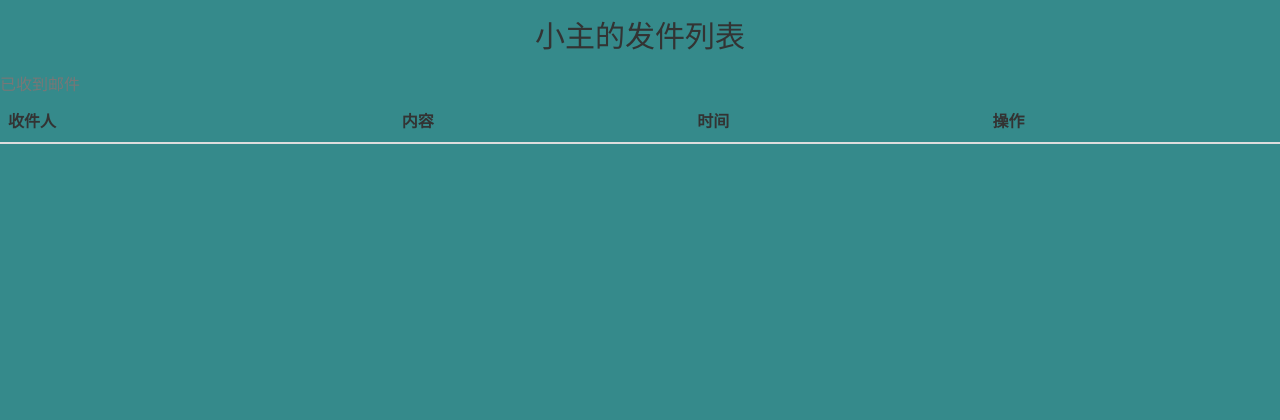
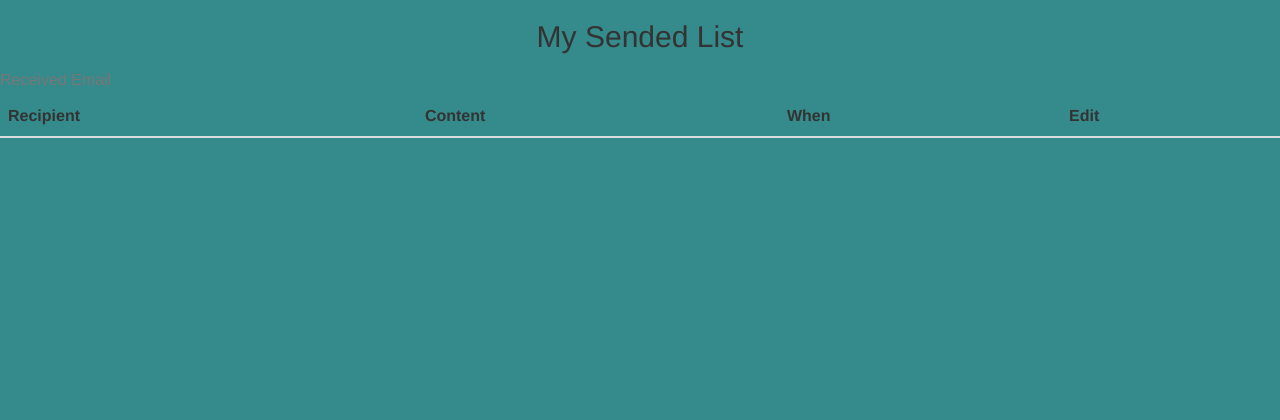
Before and after one commit to nicelyhorse/mqtt-admin-web, a Django app: template aaaa/Big_Data/bigdata/templates/sendEmialList.html in a window 1280 px wide. Shown: the top 420 px of the page. Run offline with Django 3.2, Linux system fonts and the light colour scheme; the template is opened without the code that fills it, so the values that code supplies are empty; some libraries are stand-ins or nearby versions.

Commit message:
Update sendEmialList.html

```diff
--- a/aaaa/Big_Data/bigdata/templates/sendEmialList.html
+++ b/aaaa/Big_Data/bigdata/templates/sendEmialList.html
@@ -1,7 +1,7 @@
 <html>
 
 <head>
-    <title>邮件列表</title>
+    <title>Mail List</title>
     <link href="https://cdn.bootcss.com/bootstrap/3.3.7/css/bootstrap.min.css" rel="stylesheet">
     <!-- 可选的Bootstrap主题文件（一般不使用） -->
     <script src="https://cdn.bootcss.com/bootstrap/3.3.7/css/bootstrap-theme.min.css"></script>
@@ -33,14 +33,14 @@
 </style>
 <body style="background: #358a8b;">
 <div id="main10" style="width:100%;height:80%; " align="center">
-    <h2>小主的发件列表</h2>
+    <h2>My Sended List</h2>
     <table class="table table-striped">
-        <caption>已收到邮件</caption>
+        <caption>Received Email</caption>
         <thead id="tTitle">
-        <th>收件人</th>
-        <th>内容</th>
-        <th>时间</th>
-        <th>操作</th>
+        <th>Recipient</th>
+        <th>Content</th>
+        <th>When</th>
+        <th>Edit</th>
         </thead>
         <tbody id="tBody">
 
@@ -73,15 +73,15 @@
                     html += "<td>" + result[i][1] + "</td>";
                     html += "<td>" + result[i][2] + "</td>";
                     html += "<td>" + result[i][3] + "</td>";
-                    html += "<td><a href='reWriteEmai/?ids=" + result[i][0] + "'>查看</a>   " +
-                        "<a onclick=\"delEmail('" + result[i][0] + "')\">删除</a></td>";
+                    html += "<td><a href='reWriteEmai/?ids=" + result[i][0] + "'>view</a>   " +
+                        "<a onclick=\"delEmail('" + result[i][0] + "')\">delete</a></td>";
                     html += "</tr >";
                 }
                 $("#tBody").html(html);
 
             },
             error: function (errorMsg) {
-                alert("不好意思，数据请求失败啦!");
+                alert("Sorry, the data request failed!");
             }
         });
     }
@@ -102,7 +102,7 @@
                 sendEmailList()
             },
             error: function (errorMsg) {
-                alert("不好意思，数据请求失败啦!");
+                alert("Sorry, the data request failed!");
             }
         });
     }
```
